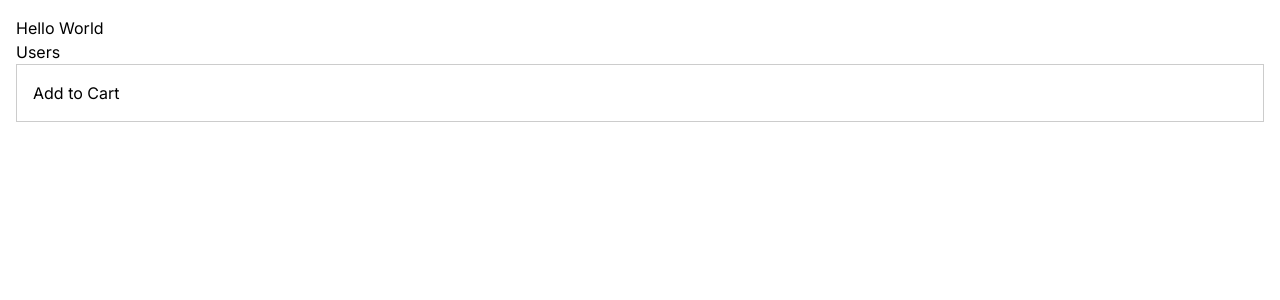
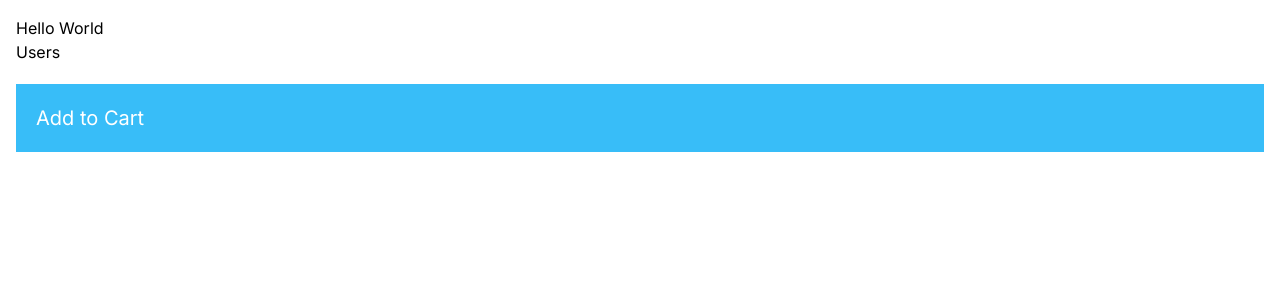
Before and after one commit to chienchuanw/next-learning, a Next.js app: page / in a window 1280 px wide. Shown: the top 300 px of the page. Built offline with nearby package versions, Linux system fonts and the light colour scheme.

Commit message:
Finished Tailwind CSS

```diff
--- a/app/components/ProductCard/ProductCard.tsx
+++ b/app/components/ProductCard/ProductCard.tsx
@@ -2,11 +2,12 @@
 import AddToCart from '../AddToCart'
 
 // The name of "styles" can be anything, but it's recommended to use styles for recognition
+// Because we use Tailwindcss instead of CSS module, so this line is now unused.
 import styles from './ProductCard.module.css'
 
 const ProductCard = () => {
   return (
-    <div className={styles.card}>
+    <div className='p-5 my-5 bg-sky-400 text-white text-xl hover:bg-sky-500'>
       <AddToCart />
     </div>
   )
```
